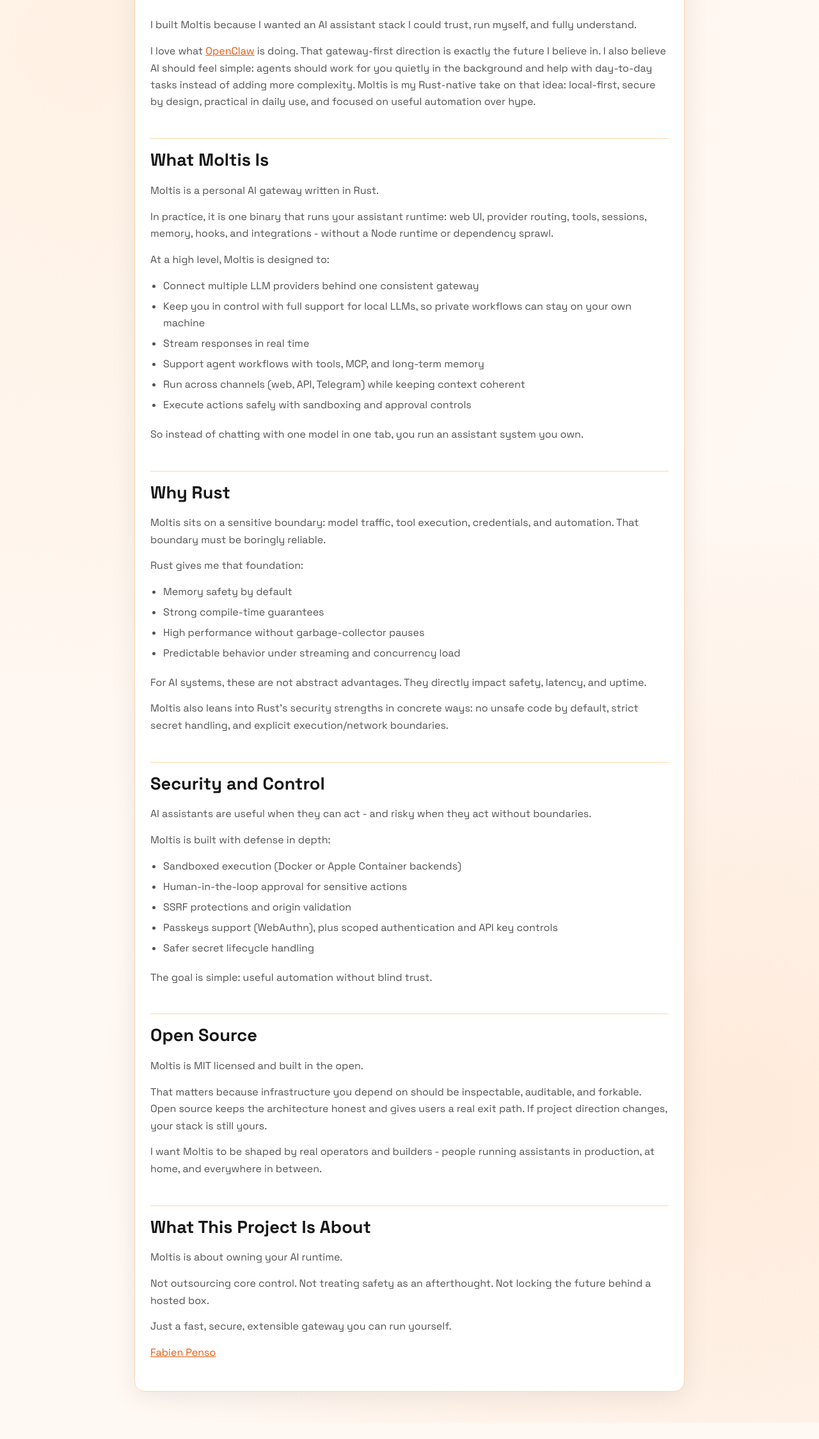
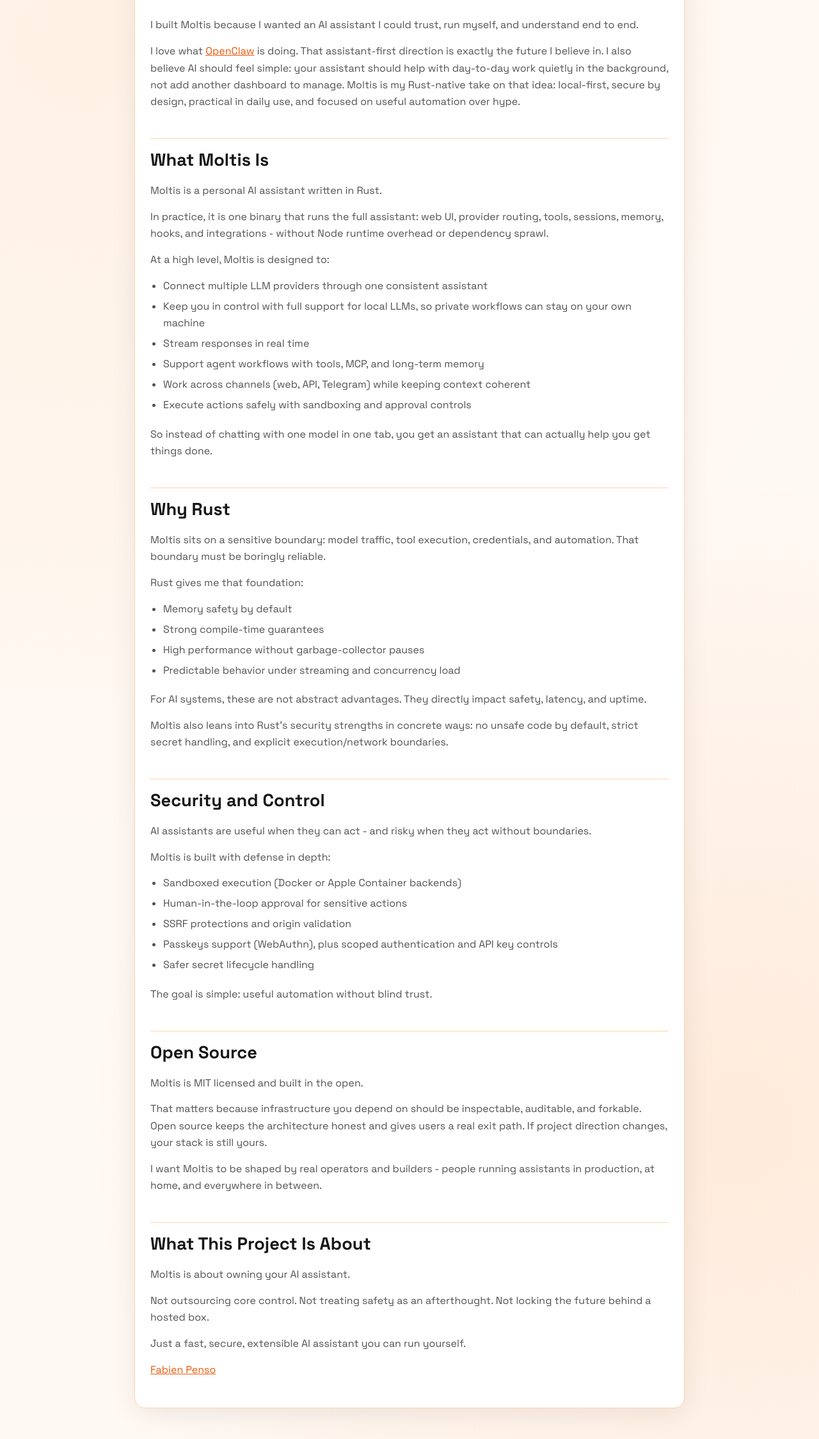
Before and after one commit to penso/moltis-website, a website: page statement/index.html in a window 1280 px wide. Shown: the part 173-2422 px from the top of the page at 64% size. Before the commit the page ends 2396 px from the top, so only its background shows below. Drawn offline with Linux system fonts and the light colour scheme.

Commit message:
Refine statement wording around personal AI assistant

```diff
--- a/statement/index.html
+++ b/statement/index.html
@@ -148,21 +148,21 @@
       <a class="home-link" href="/">Back to home</a>
     </div>
     <h1>Why I Built Moltis</h1>
-<p>I built Moltis because I wanted an AI assistant stack I could trust, run myself, and fully understand.</p>
-<p>I love what <a href="https://openclaw.ai">OpenClaw</a> is doing. That gateway-first direction is exactly the future I believe in. I also believe AI should feel simple: agents should work for you quietly in the background and help with day-to-day tasks instead of adding more complexity. Moltis is my Rust-native take on that idea: local-first, secure by design, practical in daily use, and focused on useful automation over hype.</p>
+<p>I built Moltis because I wanted an AI assistant I could trust, run myself, and understand end to end.</p>
+<p>I love what <a href="https://openclaw.ai">OpenClaw</a> is doing. That assistant-first direction is exactly the future I believe in. I also believe AI should feel simple: your assistant should help with day-to-day work quietly in the background, not add another dashboard to manage. Moltis is my Rust-native take on that idea: local-first, secure by design, practical in daily use, and focused on useful automation over hype.</p>
 <h2>What Moltis Is</h2>
-<p>Moltis is a personal AI gateway written in Rust.</p>
-<p>In practice, it is one binary that runs your assistant runtime: web UI, provider routing, tools, sessions, memory, hooks, and integrations - without a Node runtime or dependency sprawl.</p>
+<p>Moltis is a personal AI assistant written in Rust.</p>
+<p>In practice, it is one binary that runs the full assistant: web UI, provider routing, tools, sessions, memory, hooks, and integrations - without Node runtime overhead or dependency sprawl.</p>
 <p>At a high level, Moltis is designed to:</p>
 <ul>
-<li>Connect multiple LLM providers behind one consistent gateway</li>
+<li>Connect multiple LLM providers through one consistent assistant</li>
 <li>Keep you in control with full support for local LLMs, so private workflows can stay on your own machine</li>
 <li>Stream responses in real time</li>
 <li>Support agent workflows with tools, MCP, and long-term memory</li>
-<li>Run across channels (web, API, Telegram) while keeping context coherent</li>
+<li>Work across channels (web, API, Telegram) while keeping context coherent</li>
 <li>Execute actions safely with sandboxing and approval controls</li>
 </ul>
-<p>So instead of chatting with one model in one tab, you run an assistant system you own.</p>
+<p>So instead of chatting with one model in one tab, you get an assistant that can actually help you get things done.</p>
 <h2>Why Rust</h2>
 <p>Moltis sits on a sensitive boundary: model traffic, tool execution, credentials, and automation. That boundary must be boringly reliable.</p>
 <p>Rust gives me that foundation:</p>
@@ -190,9 +190,9 @@
 <p>That matters because infrastructure you depend on should be inspectable, auditable, and forkable. Open source keeps the architecture honest and gives users a real exit path. If project direction changes, your stack is still yours.</p>
 <p>I want Moltis to be shaped by real operators and builders - people running assistants in production, at home, and everywhere in between.</p>
 <h2>What This Project Is About</h2>
-<p>Moltis is about owning your AI runtime.</p>
+<p>Moltis is about owning your AI assistant.</p>
 <p>Not outsourcing core control. Not treating safety as an afterthought. Not locking the future behind a hosted box.</p>
-<p>Just a fast, secure, extensible gateway you can run yourself.</p>
+<p>Just a fast, secure, extensible AI assistant you can run yourself.</p>
 <p><a href="https://pen.so">Fabien Penso</a></p>
   </main>
 </body>
```
Also changed, not shown: statement.md (+9 -9 lines).
